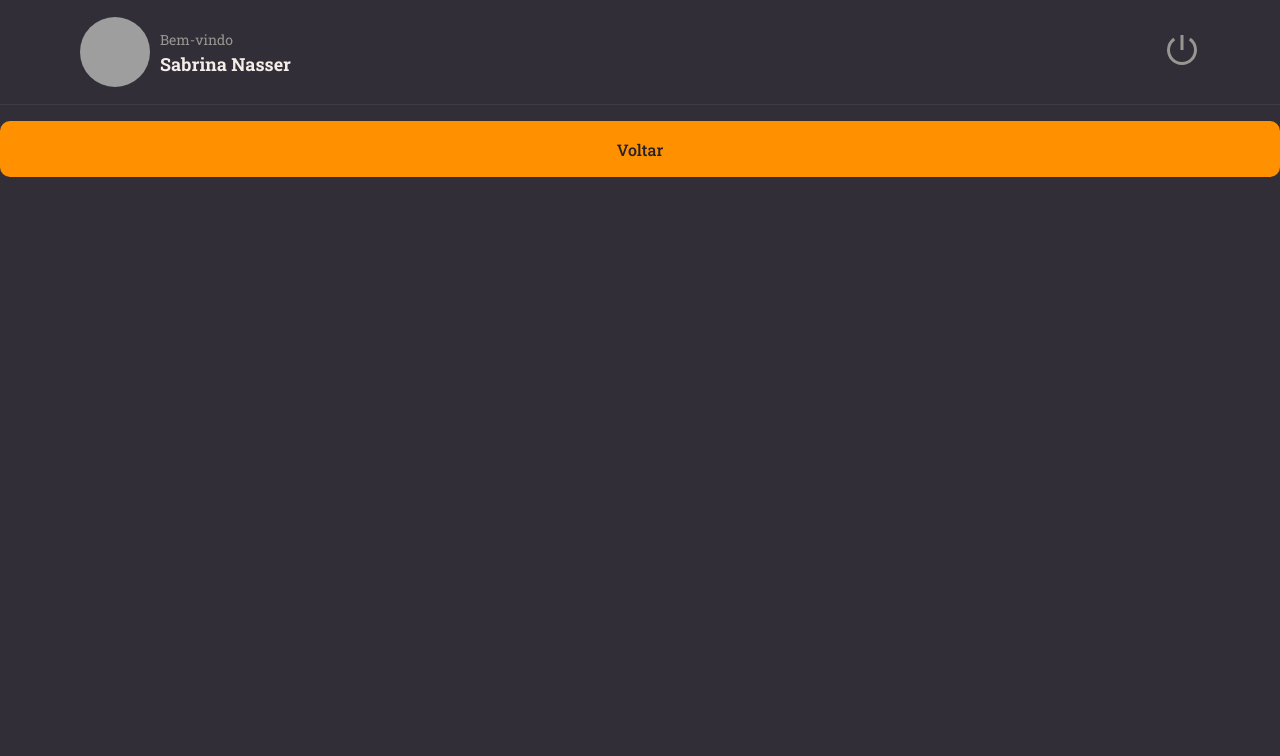
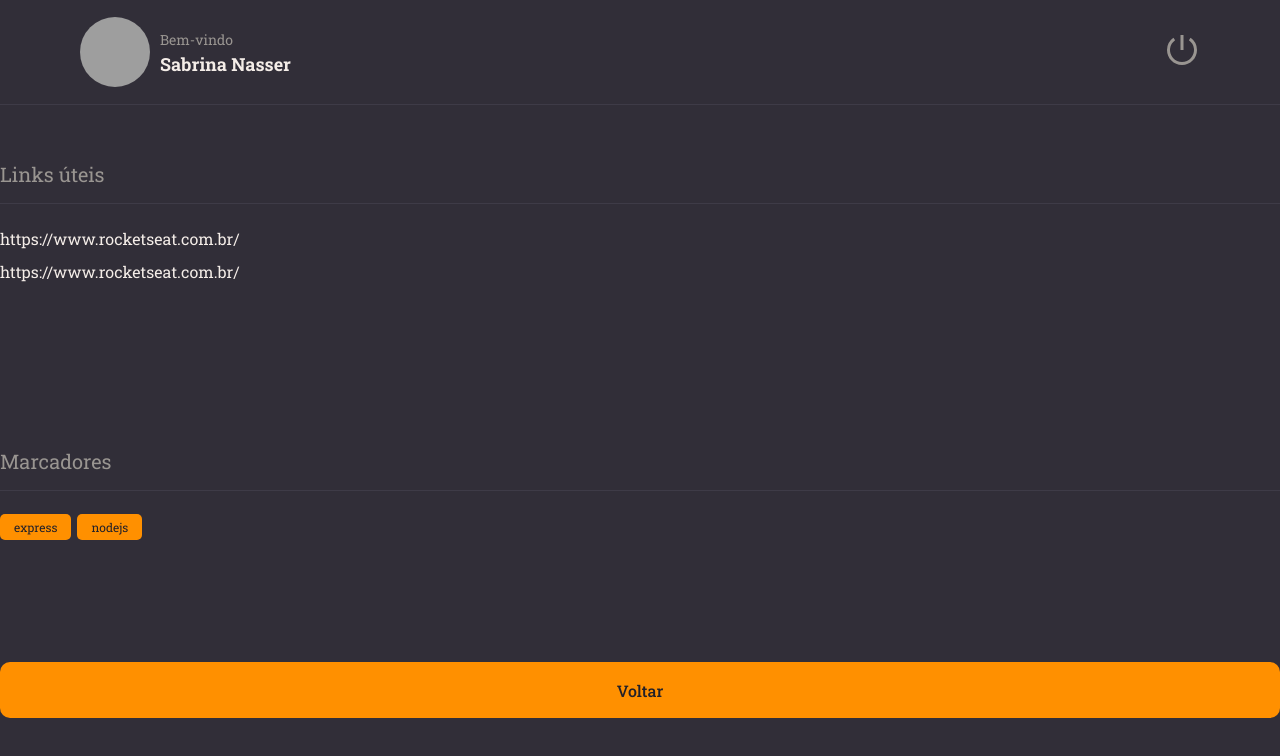
Before and after one commit to sabrinaduque/rocketnotes, a React (Vite) app: page / in a window 1280 px wide. Shown: the top 756 px of the page. Built offline with nearby package versions, Linux system fonts and the light colour scheme; grey boxes are pictures that could not be loaded.

Commit message:
add section and tag

```diff
--- a/src/components/Header/styles.js
+++ b/src/components/Header/styles.js
@@ -4,8 +4,7 @@
   grid-area: header;
   height: 105px;
   width: 100%;
-  border-bottom-width: 1px;
-  border-bottom-style: solid;
+  border-bottom: 1px solid;
   border-bottom-color: ${({ theme }) => theme.COLORS.BACKGROUND_700};
   display: flex;
   justify-content: space-between;
--- /dev/null
+++ b/src/components/Section/index.jsx
@@ -0,0 +1,12 @@
+import { Container } from "./styles";
+
+//o children vai ser o resto dps do title, então quando
+//faz isso, eu posso colocar qualquer conteudo dps do title
+export function Section({ title, children}) {
+  return(
+    <Container>
+      <h2>{title}</h2>
+      {children}
+    </Container>
+  )
+ }
--- /dev/null
+++ b/src/components/Section/styles.js
@@ -0,0 +1,16 @@
+import { styled } from "styled-components";
+
+export const Container = styled.section`
+  margin: 56px 0 28px;
+
+  >h2 {
+    border-bottom: 1px solid;
+    border-bottom-color: ${({ theme }) => theme.COLORS.BACKGROUND_700};
+    padding-bottom: 16px;
+    margin-bottom: 24px;
+
+    color: ${({ theme }) => theme.COLORS.GRAY_100};
+    font-size: 20px;
+    font-weight: 400;
+  }
+`
--- /dev/null
+++ b/src/components/tag/index.jsx
@@ -0,0 +1,9 @@
+import { Container } from "./styles";
+
+export function Tag({ title }){
+  return (
+    <Container>
+      {title}
+    </Container>
+  )
+}
--- /dev/null
+++ b/src/components/tag/styles.js
@@ -0,0 +1,11 @@
+import { styled } from "styled-components";
+
+export const Container = styled.span`
+  font-size: 12px;
+  padding: 5px 14px;
+  border-radius: 5px;
+  margin-right: 6px;
+  background: ${({ theme }) => theme.COLORS.ORANGE};
+  color: ${({ theme }) => theme.COLORS.BACKGROUND_900};
+
+`
--- a/src/pages/Details/index.jsx
+++ b/src/pages/Details/index.jsx
@@ -1,12 +1,27 @@
-import { Container } from './styles'
+import { Container, Links } from './styles'
 import { Header } from '../../components/Header'
 import { Button } from '../../components/Button'
+import { Section } from '../../components/Section'
+import { Tag } from '../../components/tag'
 
 export function Details() {
   return (
     <Container>
       <Header />
+      <Section title="Links úteis">
+        <Links>
+          <li><a href="#">https://www.rocketseat.com.br/</a></li>
+          <li><a href="#">https://www.rocketseat.com.br/</a></li>
+        </Links>
+      </Section>
+
+      <Section title="Marcadores">
+        <Tag title="express"/>
+        <Tag title="nodejs"/>
+      </Section>
       <Button title="Voltar" />
     </Container>
   )
 }
+//o children não é passado como uma propriedade comum igual com title,
+//ai para passar ela tem que ser como uma lista por exemplo
--- a/src/pages/Details/styles.js
+++ b/src/pages/Details/styles.js
@@ -11,3 +11,14 @@
   "content"
   ;
 `
+export const Links = styled.ul`
+  list-style: none;
+
+  >li {
+    margin-top: 12px;
+  }
+
+  a {
+    color: ${({ theme }) => theme.COLORS.WHITE};
+  }
+`
```
